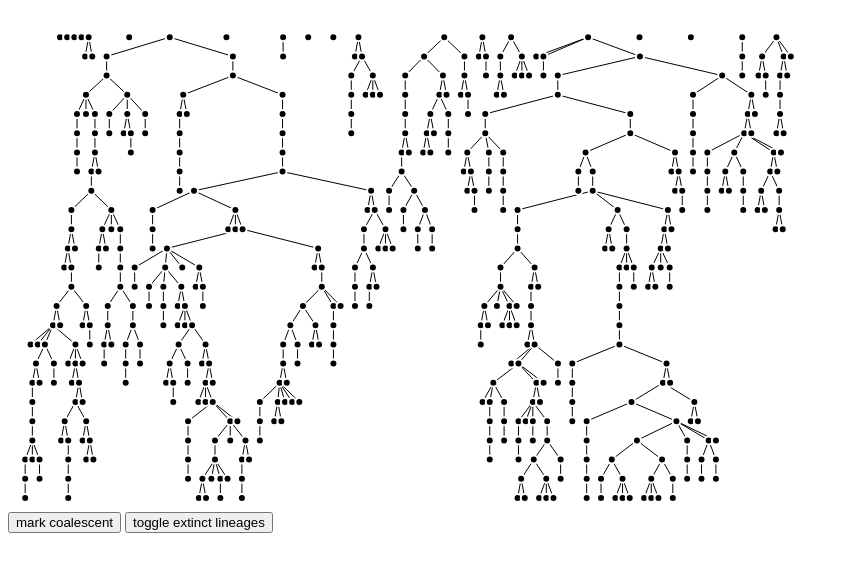
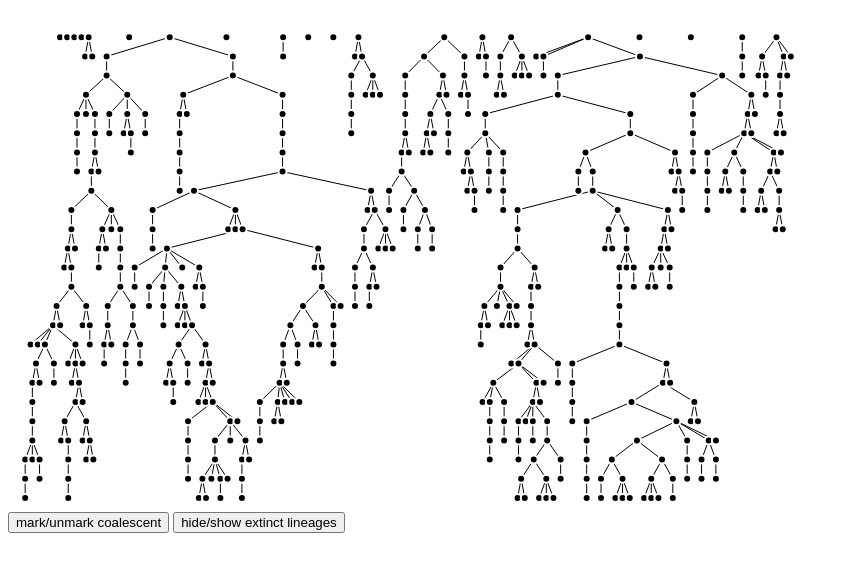
Before and after one commit to mars0i/lescent, a plain HTML site: page src/js/coalescent1.html in a window 1280 px wide. Shown: the whole page, without its empty margins (0-849 px from the left). Drawn offline with nearby package versions, Linux system fonts and the light colour scheme.

Commit message:
changed button names

```diff
--- a/src/js/coalescent1.html
+++ b/src/js/coalescent1.html
@@ -17,8 +17,8 @@
 <script src="http://d3js.org/d3.v3.min.js"></script>
 <span id="controls">
 <br/>
-<button id="mark" onclick="toggleMarked()">mark coalescent</button>
-<button id="extinct" onclick="toggleExtinct()">toggle extinct lineages</button>
+<button id="mark" onclick="toggleMarked()">mark/unmark coalescent</button>
+<button id="extinct" onclick="toggleExtinct()">hide/show extinct lineages</button>
 </span>
 <script>
 
```
